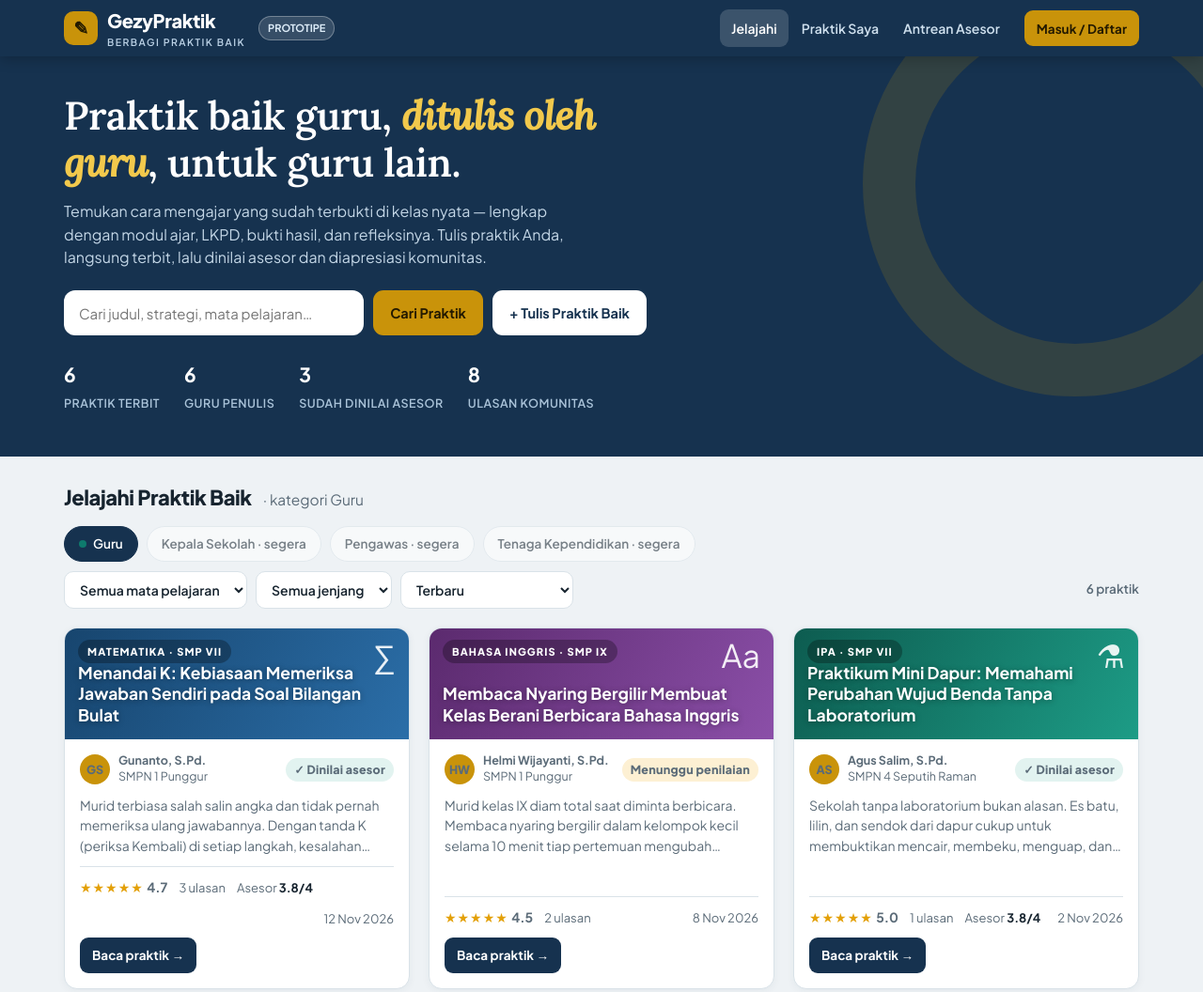
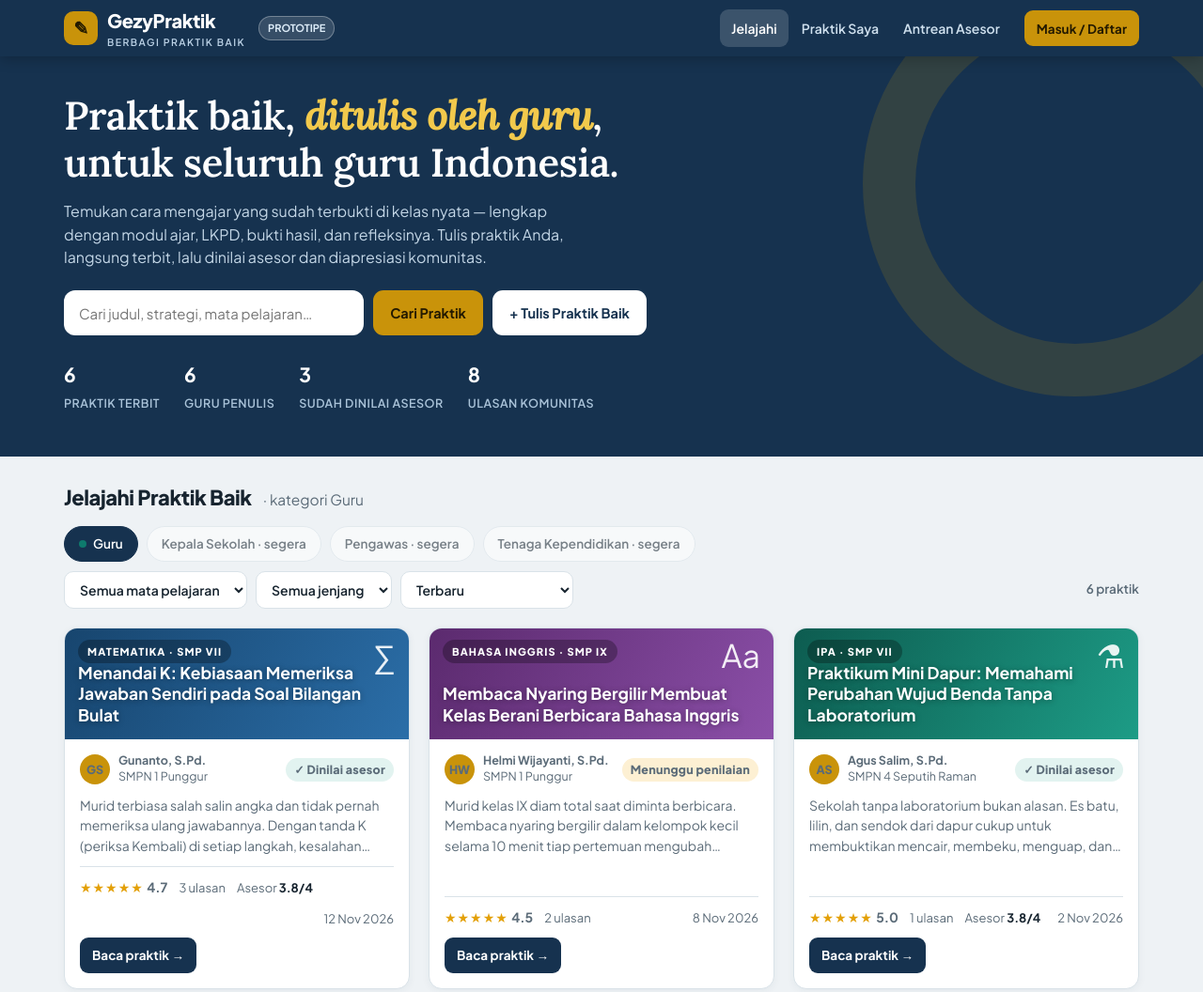
Before and after one commit to pakgun10/gezypraktik, a plain HTML site: page index.html in a window 1280 px wide. Shown: the top 1056 px of the page at 94% size. Drawn offline with Linux system fonts and the light colour scheme.

Commit message:
Ganti tagline Beranda: Praktik baik, ditulis oleh guru, untuk seluruh guru Indonesia

```diff
--- a/index.html
+++ b/index.html
@@ -271,7 +271,7 @@ footer.site b{color:#fff}
 <div id="view-home">
   <div class="hero">
     <div class="wrap">
-      <h1>Praktik baik guru, <em>ditulis oleh guru</em>, untuk guru lain.</h1>
+      <h1>Praktik baik, <em>ditulis oleh guru</em>, untuk seluruh guru Indonesia.</h1>
       <p class="sub">Temukan cara mengajar yang sudah terbukti di kelas nyata — lengkap dengan modul ajar, LKPD, bukti hasil, dan refleksinya. Tulis praktik Anda, langsung terbit, lalu dinilai asesor dan diapresiasi komunitas.</p>
       <div class="searchbar">
         <input id="search" type="search" placeholder="Cari judul, strategi, mata pelajaran…" oninput="renderCards()" aria-label="Cari praktik baik">
```
